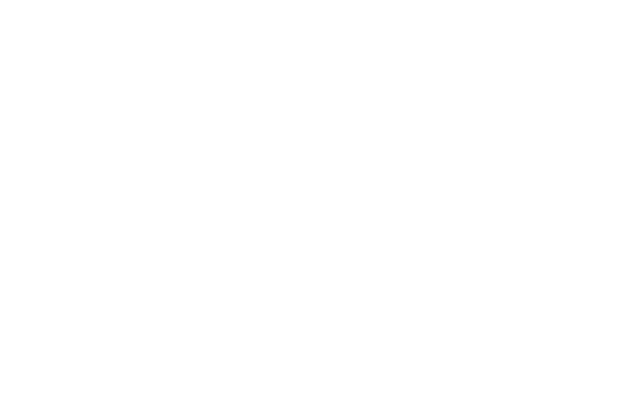
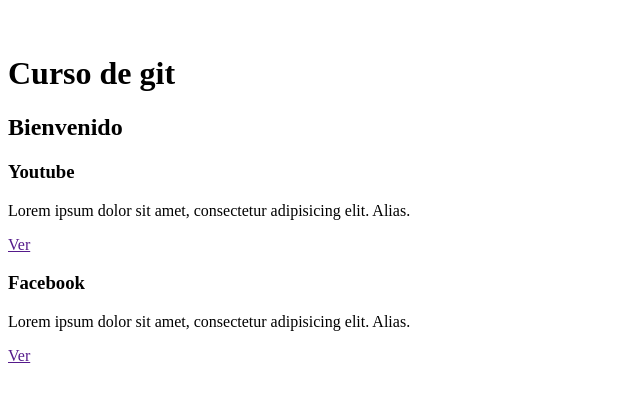
Before and after one commit to HiwKai/unready, a plain HTML site: page index.html in a window 1280 px wide. Shown: the whole page, without its empty margins (0-640 px from the left). Drawn offline with Linux system fonts and the light colour scheme.

Commit message:
agregando cambios al index

```diff
--- a/css/style.css
+++ b/css/style.css
@@ -0,0 +1,7 @@
+body {
+    background-color: #585858;
+}
+
+h1 {
+    border: 2px solid green;
+}
--- a/index.html
+++ b/index.html
@@ -1,12 +1,45 @@
 <!DOCTYPE html>
 <html lang="en">
+
 <head>
     <meta charset="UTF-8">
     <meta name="viewport" content="width=device-width, initial-scale=1.0">
     <meta http-equiv="X-UA-Compatible" content="ie=edge">
     <title>Document</title>
 </head>
+
 <body>
 
+    <div class="cover">
+        <div class="content">
+            <figure class="logo">
+                <img src="" alt="">
+            </figure>
+            <h1>Curso de git</h1>
+            <a href="#"></a>
+        </div>
+    </div>
+
+    <section>
+        <h2>Bienvenido</h2>
+
+        <div>
+            <article class="block">
+                <i class="icon-social"></i>
+                <h3>Youtube</h3>
+                <p>Lorem ipsum dolor sit amet, consectetur adipisicing elit. Alias.</p>
+                <a href="">Ver</a>
+            </article>
+            <article class="block">
+                <i class="icon-social"></i>
+                <h3>Facebook</h3>
+                <p>Lorem ipsum dolor sit amet, consectetur adipisicing elit. Alias.</p>
+                <a href="">Ver</a>
+            </article>
+
+        </div>
+    </section>
+
 </body>
+
 </html>
```
